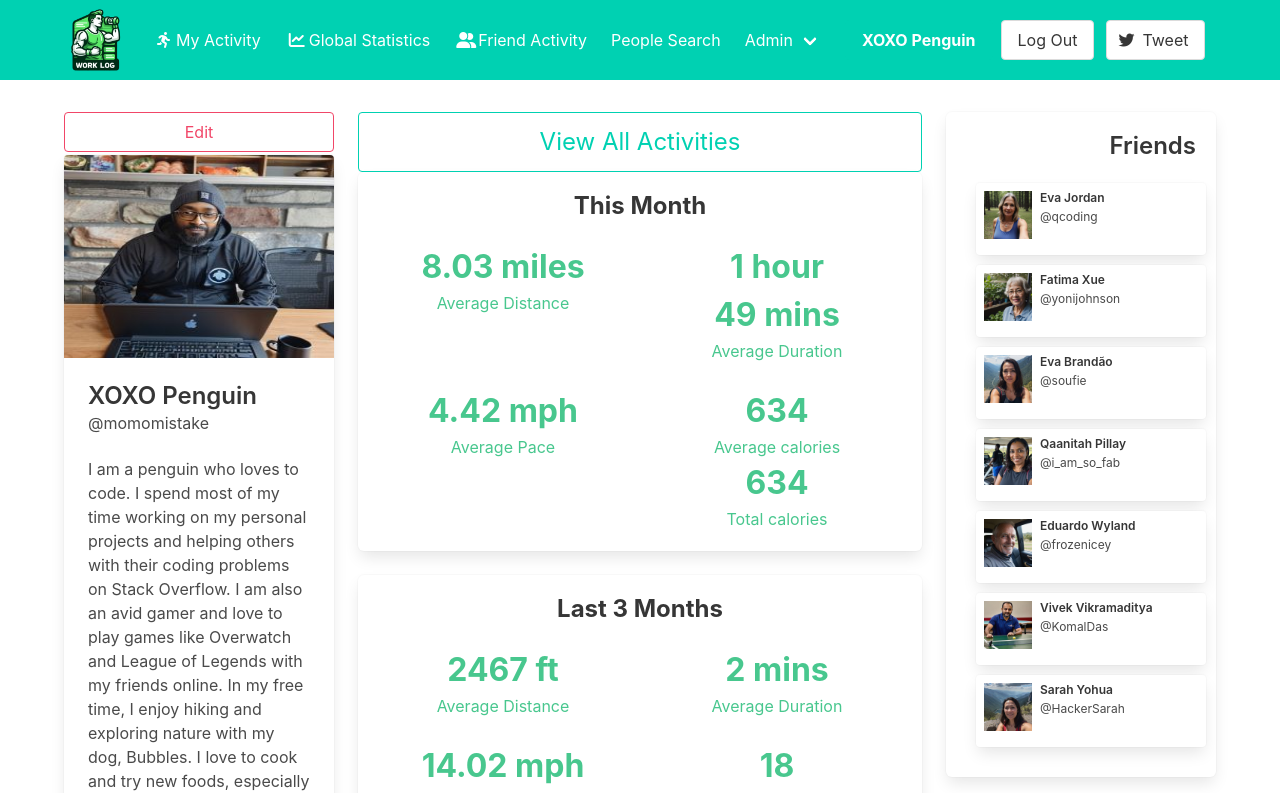
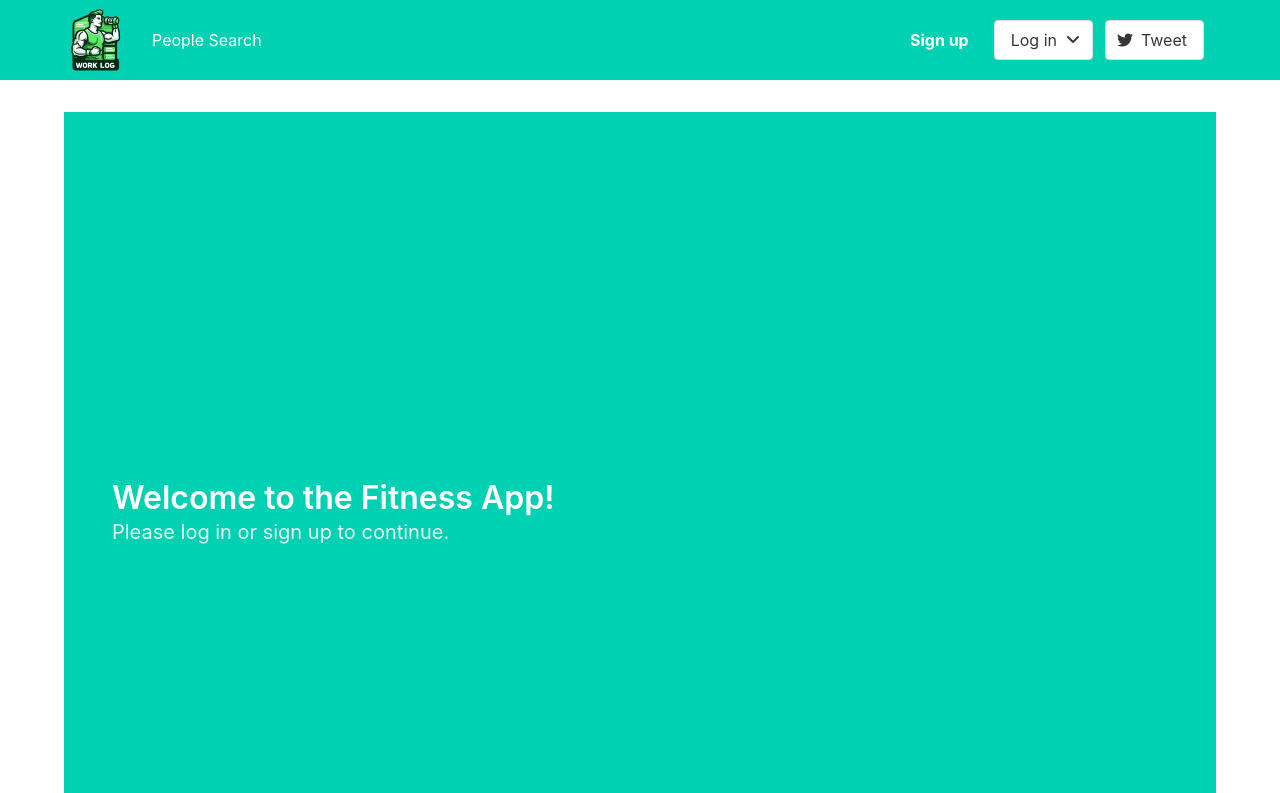
Before and after one commit to lettucegoblin/WebProgrammingProjects, a Vue app in the folder client/: page / in a window 1280 px wide. Shown: the top 793 px of the page. Built offline with nearby package versions, Linux system fonts and the light colour scheme.

Commit message:
Not signed in by default. Removed global statistic

```diff
--- a/client/src/App.vue
+++ b/client/src/App.vue
@@ -31,8 +31,8 @@ const userState = ref({
   currentUser: guestUser
 });
 
-userState.value.currentUser = users.value[149];
-console.log("Temporarily Logging in by default as: ", userState.value.currentUser.personalData.online_handle, "userState", userState.value);
+//userState.value.currentUser = users.value[149];
+//console.log("Temporarily Logging in by default as: ", userState.value.currentUser.personalData.online_handle, "userState", userState.value);
 
 
 const logIn = (user: User) => {
--- a/client/src/components/NavBar.vue
+++ b/client/src/components/NavBar.vue
@@ -61,12 +61,12 @@ const handleTest = () => {
           </span>
           <span>My Activity</span>
         </RouterLink>
-        <RouterLink class="navbar-item" to="/about">
+        <!--<RouterLink class="navbar-item" to="/about">
           <span class="icon">
             <i class="fas fa-chart-line"></i>
           </span>
           <span>Global Statistics</span>
-        </RouterLink>
+        </RouterLink>-->
         <RouterLink v-if="isLoggedIn" class="navbar-item" to="/activity/FriendsActivity">
           <span class="icon">
             <i class="fas fa-user-friends"></i>
```
